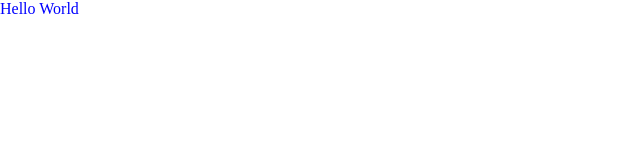
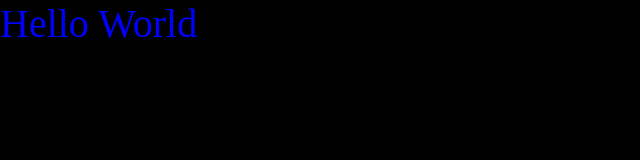
Before and after one commit to kamleshm/kamleshm.github.io, a plain HTML site: page index.html in a window 1280 px wide. Shown: the whole page, without its empty margins (0-640 px from the left). Drawn offline with Linux system fonts and the light colour scheme.

Commit message:
Initial commit

```diff
--- a/stylesheet.css
+++ b/stylesheet.css
@@ -1,5 +1,6 @@
 body{
 margin:0;
-font:2em ;
-color:blue;s
+font-size:40px ;
+color:blue;
+background-color:#000000
 }
```
